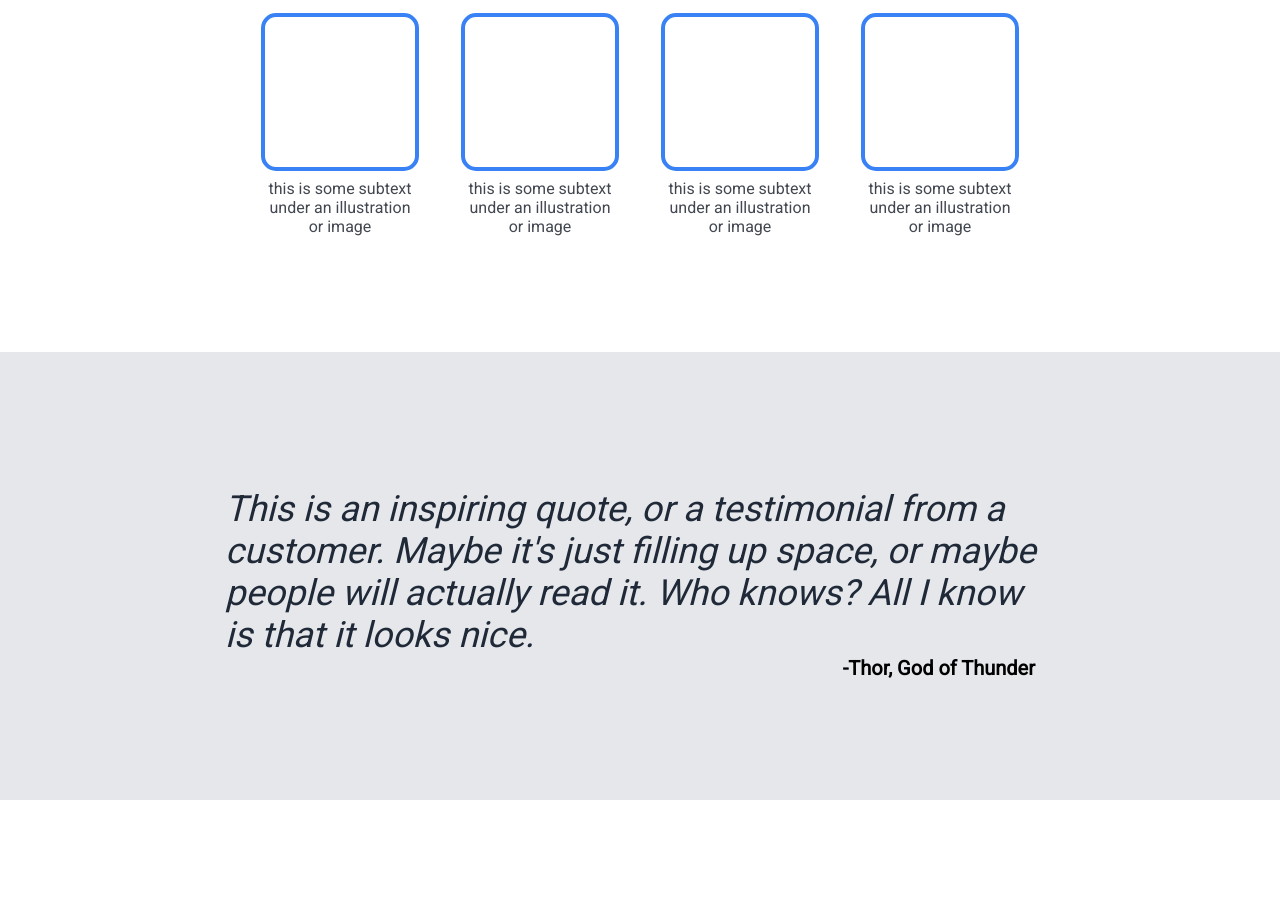
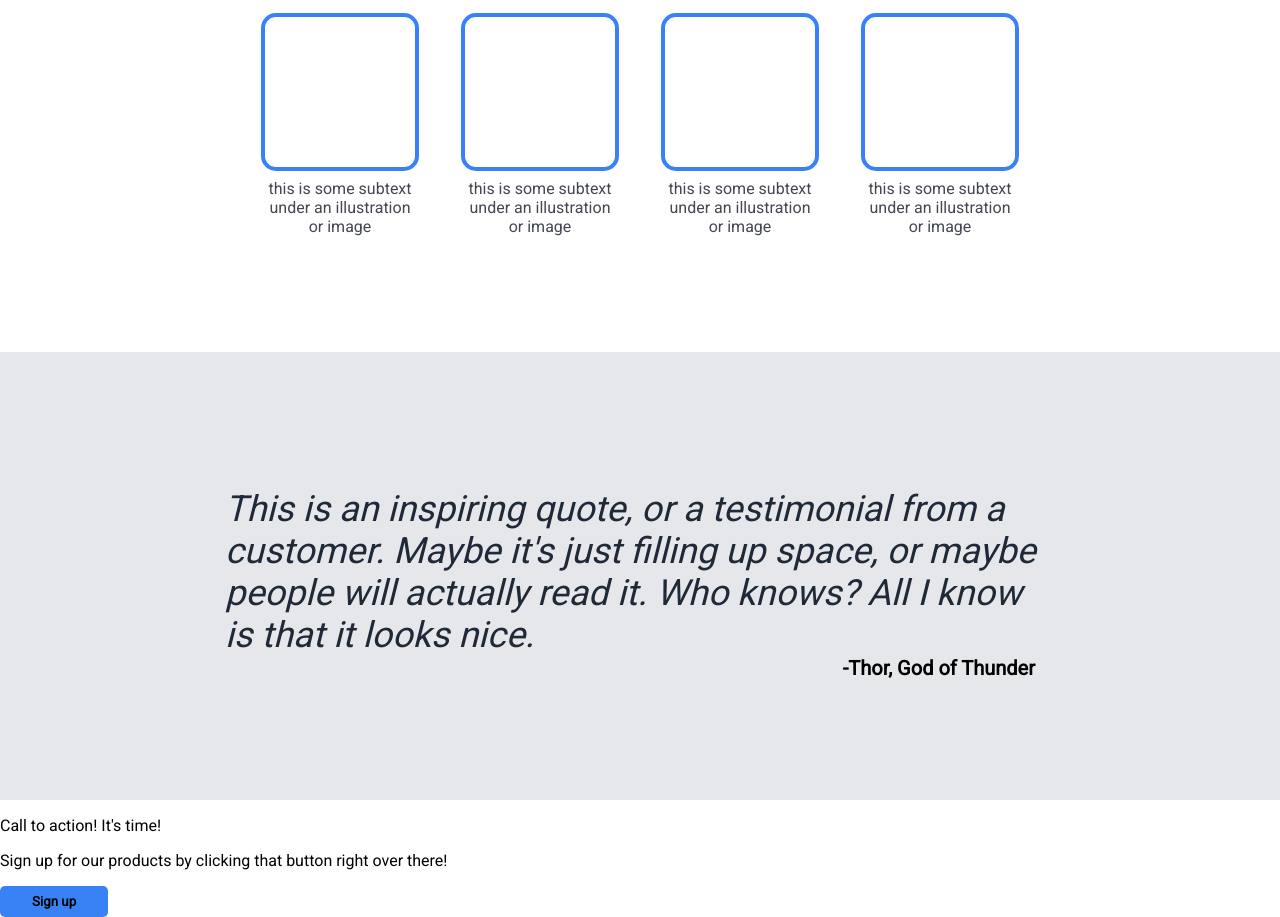
Before and after one commit to paulomonsale/landing-page, a plain HTML site: page index.html in a window 1280 px wide. Shown: the part 563-1480 px from the top of the page. Before the commit the page ends 1363 px from the top, so only its background shows below. Drawn offline with Linux system fonts and the light colour scheme.

Commit message:
Add section-4 elements and modify selector

```diff
--- a/index.html
+++ b/index.html
@@ -19,7 +19,7 @@
       </ul>
     </div>
     <div class="section-1">
-      <div class="container">
+      <div class="container-1">
         <div class="hero">
           <h1>This website is awesome</h1>
           <p>This website has some subtext that goes here under the main
@@ -60,6 +60,17 @@
       </p>
       <p id="quotee">-Thor, God of Thunder</p>
     </div>
+    <div class="section-4">
+      <div class="container-2">
+        <div class="statement">
+          <p>Call to action! It's time!</p>
+          <p>Sign up for our products by clicking that button right over
+             there!
+          </p>
+        </div>
+        <button id="white">Sign up</button>
+      </div>
+    </div>
     <div class="footer">
 
     </div>
--- a/style.css
+++ b/style.css
@@ -44,7 +44,7 @@ button {
   align-items: center;
 }
 
-.container {
+.container-1 {
   width: 920px;
   display: flex;
 }
```
